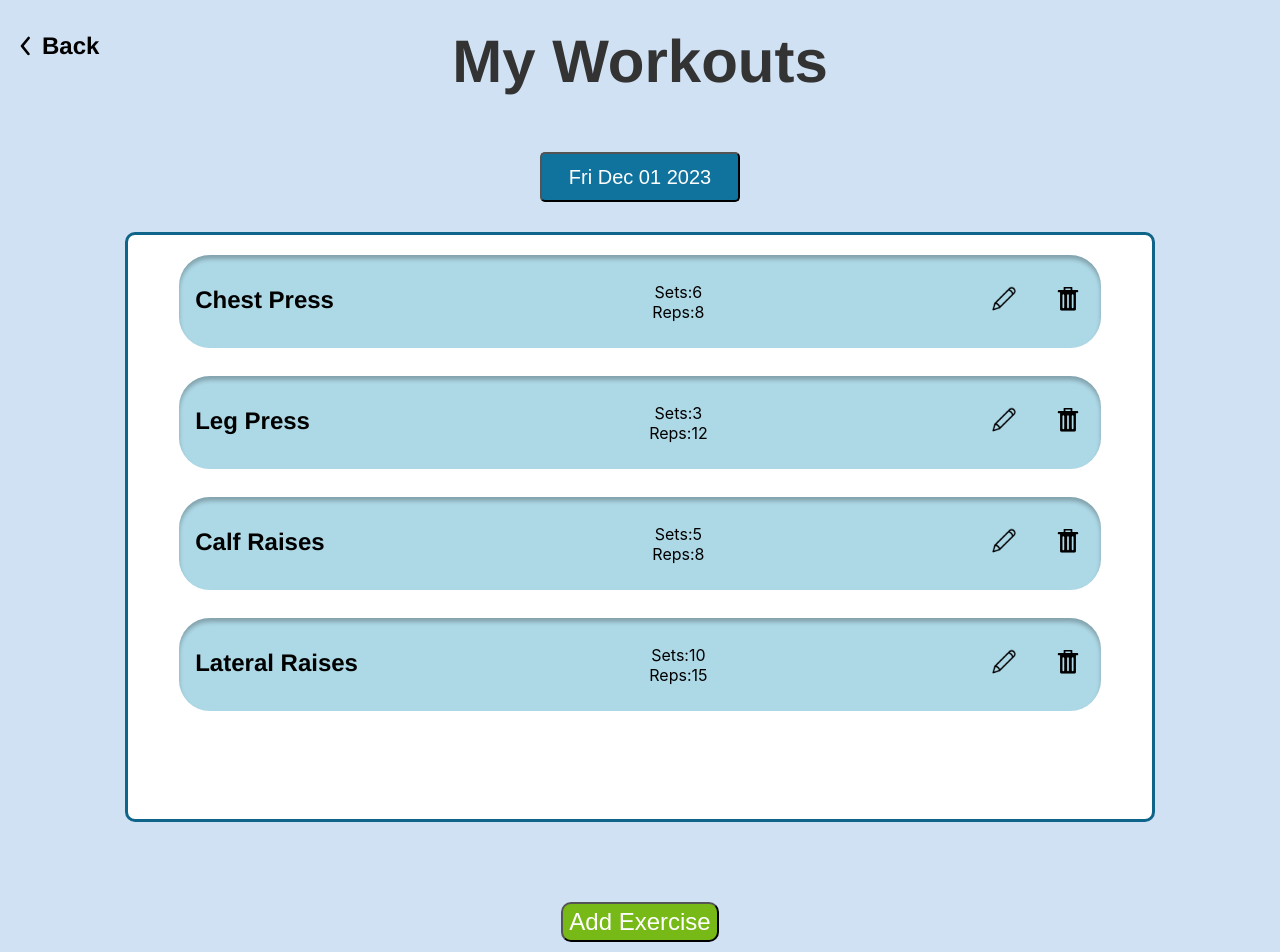
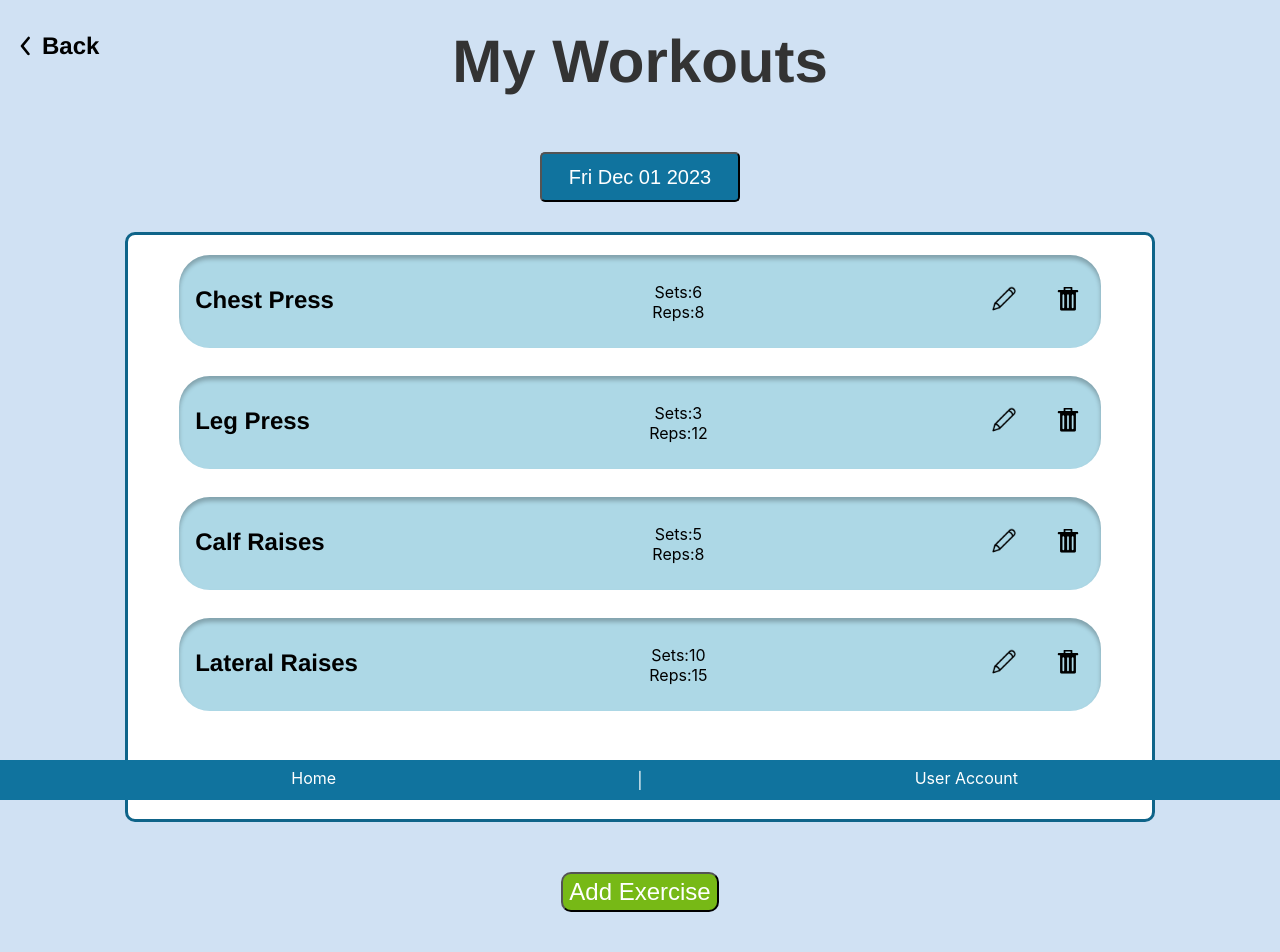
Before and after one commit to jarint/Fitness-Tracker, a React (Create React App) app: page /#/Workouts in a window 1280 px wide. Shown: the top 952 px of the page. Built offline with nearby package versions, Linux system fonts and the light colour scheme.

Commit message:
navigation to home in Navigation bar component

```diff
--- a/src/pages/NavigationBar.js
+++ b/src/pages/NavigationBar.js
@@ -1,16 +1,19 @@
 // NavigationBar.js
-import React from 'react';
-import './NavigationBar.css';
+import React from "react";
+import "./NavigationBar.css";
+import { useNavigate } from "react-router-dom";
 
 const NavigationBar = () => {
+  const navigate = useNavigate();
   const handleHomeClick = () => {
     // Add functionality for the Home button here
-    console.log('Home clicked');
+    navigate("/");
+    console.log("Home clicked");
   };
 
   const handleUserAccountClick = () => {
     // Add functionality for the User Account button here
-    console.log('User Account clicked');
+    console.log("User Account clicked");
   };
 
   return (
--- a/src/pages/Workouts.css
+++ b/src/pages/Workouts.css
@@ -64,8 +64,8 @@
 
 .add_btn {
   cursor: pointer;
-  margin-top: 40px;
-  margin-bottom: 50px;
+  margin-top: 10px;
+  margin-bottom: 60px;
   border-radius: 10px;
   background-color: rgb(119, 185, 22);
   height: 40px;
--- a/src/pages/Workouts.js
+++ b/src/pages/Workouts.js
@@ -5,6 +5,7 @@ import Exercise from "../Exercise";
 import DatePicker from "../DatePicker";
 import Popup from "../Popup";
 import { useState, useEffect } from "react";
+import NavigationBar from "./NavigationBar";
 
 function Workouts({
   dataByDate,
@@ -336,6 +337,7 @@ function Workouts({
           </Popup>
         ) : null}
       </div>
+      <NavigationBar />
     </div>
   );
 }
```
